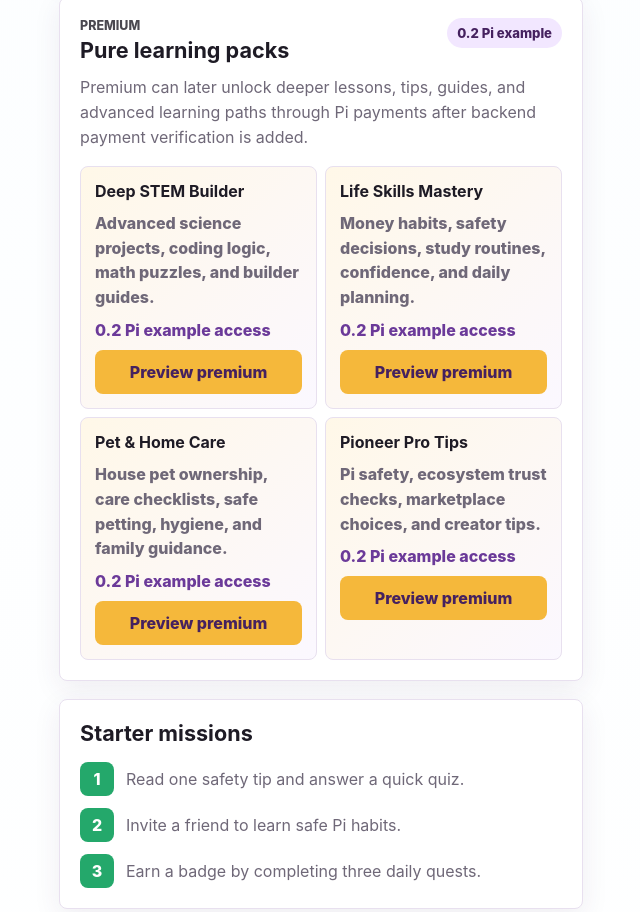
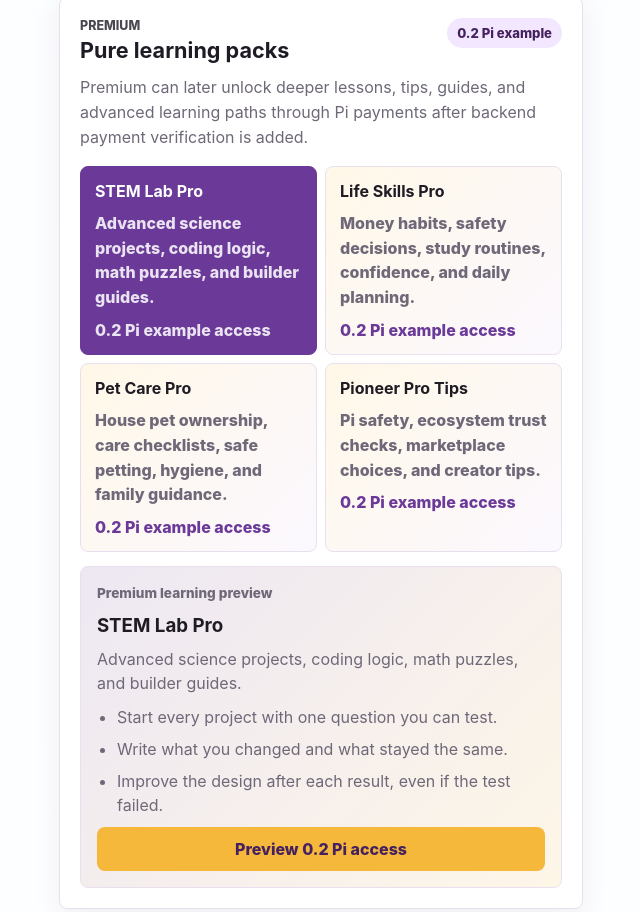
Before and after one commit to Jonta254/Questora, a plain HTML site: page index.html in a window 1280 px wide. Shown: the part 7172-8084 px from the top of the page, without its empty margins (319-959 px from the left). Drawn offline with Linux system fonts and the light colour scheme.

Commit message:
Add premium learning detail views

```diff
--- a/app.js
+++ b/app.js
@@ -354,27 +354,47 @@ const rewards = [
 const premiumPacks = [
   {
     key: "deep-stem",
-    title: "Deep STEM Builder",
+    title: "STEM Lab Pro",
     price: "0.2 Pi",
     body: "Advanced science projects, coding logic, math puzzles, and builder guides.",
+    tips: [
+      "Start every project with one question you can test.",
+      "Write what you changed and what stayed the same.",
+      "Improve the design after each result, even if the test failed.",
+    ],
   },
   {
     key: "life-skills",
-    title: "Life Skills Mastery",
+    title: "Life Skills Pro",
     price: "0.2 Pi",
     body: "Money habits, safety decisions, study routines, confidence, and daily planning.",
+    tips: [
+      "Use one small action per day instead of a huge plan you cannot repeat.",
+      "Track decisions by goal: safety, money, health, learning, or family.",
+      "Review your wins weekly and choose the next useful habit.",
+    ],
   },
   {
     key: "pet-home",
-    title: "Pet & Home Care",
+    title: "Pet Care Pro",
     price: "0.2 Pi",
     body: "House pet ownership, care checklists, safe petting, hygiene, and family guidance.",
+    tips: [
+      "Check water, food, clean space, and mood every day.",
+      "Teach children to approach pets calmly and respect signals.",
+      "Record unusual appetite, energy, or behavior changes early.",
+    ],
   },
   {
     key: "pioneer-pro",
     title: "Pioneer Pro Tips",
     price: "0.2 Pi",
     body: "Pi safety, ecosystem trust checks, marketplace choices, and creator tips.",
+    tips: [
+      "Never trade trust for a fast reward promise.",
+      "Check terms, support, privacy, and app purpose before using a service.",
+      "Build or use Pi utility that solves a real problem first.",
+    ],
   },
 ];
 
@@ -581,6 +601,7 @@ const state = {
   answered: JSON.parse(localStorage.getItem("questora-answered") || "{}"),
   ethics: JSON.parse(localStorage.getItem("questora-ethics") || "{}"),
   walletClaims: JSON.parse(localStorage.getItem("questora-wallet-claims") || "[]"),
+  selectedPremium: localStorage.getItem("questora-selected-premium") || "deep-stem",
   highContrast: localStorage.getItem("questora-high-contrast") === "true",
   largeText: localStorage.getItem("questora-large-text") === "true",
   user: null,
@@ -620,6 +641,7 @@ const visualGrid = document.querySelector("#visualGrid");
 const ethicsList = document.querySelector("#ethicsList");
 const toolGrid = document.querySelector("#toolGrid");
 const premiumGrid = document.querySelector("#premiumGrid");
+const premiumDetail = document.querySelector("#premiumDetail");
 const walletClaimAmount = document.querySelector("#walletClaimAmount");
 const claimWalletButton = document.querySelector("#claimWalletButton");
 const walletPill = document.querySelector("#walletPill");
@@ -675,6 +697,7 @@ function saveState() {
   localStorage.setItem("questora-answered", JSON.stringify(state.answered));
   localStorage.setItem("questora-ethics", JSON.stringify(state.ethics));
   localStorage.setItem("questora-wallet-claims", JSON.stringify(state.walletClaims));
+  localStorage.setItem("questora-selected-premium", state.selectedPremium);
   localStorage.setItem("questora-high-contrast", String(state.highContrast));
   localStorage.setItem("questora-large-text", String(state.largeText));
 }
@@ -857,15 +880,27 @@ function render() {
   premiumGrid.innerHTML = premiumPacks
     .map(
       (pack) => `
-        <article class="premium-card">
+        <button class="premium-card ${state.selectedPremium === pack.key ? "active" : ""}" data-premium="${pack.key}" type="button">
           <strong>${pack.title}</strong>
           <p>${pack.body}</p>
           <span>${pack.price} example access</span>
-          <button data-premium="${pack.key}" type="button">Preview premium</button>
-        </article>
+        </button>
       `,
     )
     .join("");
+
+  const selectedPack = premiumPacks.find((pack) => pack.key === state.selectedPremium) || premiumPacks[0];
+  premiumDetail.innerHTML = `
+    <div class="premium-detail-card">
+      <p class="quest-label">Premium learning preview</p>
+      <h3>${selectedPack.title}</h3>
+      <p>${selectedPack.body}</p>
+      <ul>
+        ${selectedPack.tips.map((tip) => `<li>${tip}</li>`).join("")}
+      </ul>
+      <button type="button" id="premiumAccessButton">Preview ${selectedPack.price} access</button>
+    </div>
+  `;
 
   const claimable = Math.max(0, state.points - state.walletClaims.reduce((sum, claim) => sum + claim.points, 0));
   walletClaimAmount.textContent = `${claimable} points ready`;
@@ -1165,9 +1200,16 @@ ethicsList.addEventListener("click", (event) => {
   rateEthics(answer.dataset.ethics, Number(answer.dataset.value));
 });
 premiumGrid.addEventListener("click", (event) => {
-  const button = event.target.closest("[data-premium]");
-  if (!button) return;
-  statusText.textContent = "Premium preview selected. Real 0.2 Pi access needs backend payment verification before launch.";
+  const card = event.target.closest("[data-premium]");
+  if (!card) return;
+  state.selectedPremium = card.dataset.premium;
+  saveState();
+  render();
+  statusText.textContent = "Premium learning area opened. Real 0.2 Pi access needs backend payment verification before launch.";
+});
+premiumDetail.addEventListener("click", (event) => {
+  if (!event.target.closest("#premiumAccessButton")) return;
+  statusText.textContent = "Premium access preview only. Live Pi payment should be added with approved backend verification.";
 });
 claimWalletButton.addEventListener("click", () => {
   const alreadyClaimed = state.walletClaims.reduce((sum, claim) => sum + claim.points, 0);
--- a/index.html
+++ b/index.html
@@ -268,6 +268,7 @@
           Premium can later unlock deeper lessons, tips, guides, and advanced learning paths through Pi payments after backend payment verification is added.
         </p>
         <div class="premium-grid" id="premiumGrid"></div>
+        <div class="premium-detail" id="premiumDetail"></div>
       </section>
 
       <section class="mission-list" aria-labelledby="missionsTitle">
--- a/styles.css
+++ b/styles.css
@@ -582,6 +582,19 @@ select {
   align-content: start;
   gap: 10px;
   background: linear-gradient(135deg, #fff8e8, #fbf8ff);
+  text-align: left;
+  cursor: pointer;
+}
+
+.premium-card.active {
+  color: #fff;
+  background: var(--purple);
+  border-color: var(--purple);
+}
+
+.premium-card.active p,
+.premium-card.active span {
+  color: rgba(255, 255, 255, 0.86);
 }
 
 .premium-card p,
@@ -597,8 +610,47 @@ select {
   font-weight: 800;
 }
 
-.premium-card button,
 .wallet-card button {
+  min-height: 44px;
+  color: var(--purple-dark);
+  background: var(--gold);
+  border-radius: 8px;
+  font-weight: 800;
+  cursor: pointer;
+}
+
+.premium-detail {
+  margin-top: 14px;
+}
+
+.premium-detail-card {
+  display: grid;
+  gap: 10px;
+  padding: 16px;
+  background: linear-gradient(135deg, rgba(107, 58, 153, 0.12), rgba(245, 184, 59, 0.12));
+  border: 1px solid var(--line);
+  border-radius: 8px;
+}
+
+.premium-detail-card h3,
+.premium-detail-card p {
+  margin: 0;
+}
+
+.premium-detail-card p,
+.premium-detail-card li {
+  color: var(--muted);
+  line-height: 1.5;
+}
+
+.premium-detail-card ul {
+  display: grid;
+  gap: 8px;
+  padding-left: 20px;
+  margin: 0;
+}
+
+.premium-detail-card button {
   min-height: 44px;
   color: var(--purple-dark);
   background: var(--gold);
```
